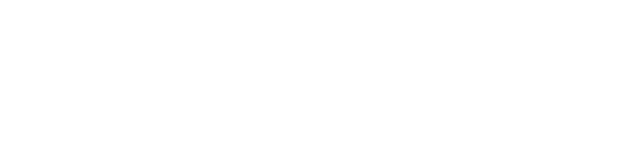
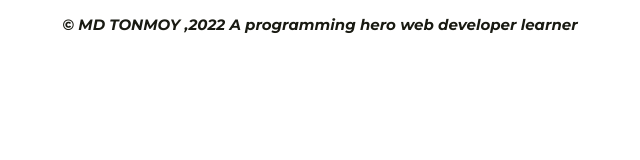
Before and after one commit to anamerasul/developer-portfolio-v2, a plain HTML site: page index.html in a window 1280 px wide. Shown: the whole page, without its empty margins (320-960 px from the left). Drawn offline with Linux system fonts and the light colour scheme.

Commit message:
footer part add

```diff
--- a/css/style.css
+++ b/css/style.css
@@ -29,3 +29,13 @@ h1{
     display: flex;
 
 }
+.footer-part{
+    text-align: center;
+}
+
+.footer-part p{
+    color:rgb(25, 26, 18);
+    font-weight:700;
+    font-style: italic;
+    font-size: 15px;
+}
--- a/index.html
+++ b/index.html
@@ -11,7 +11,9 @@
 
 
 
-
+<footer class="footer-part">
+    <p>&copy; MD TONMOY ,2022  A programming hero web developer learner</p>
+</footer>
 
 
 
```
